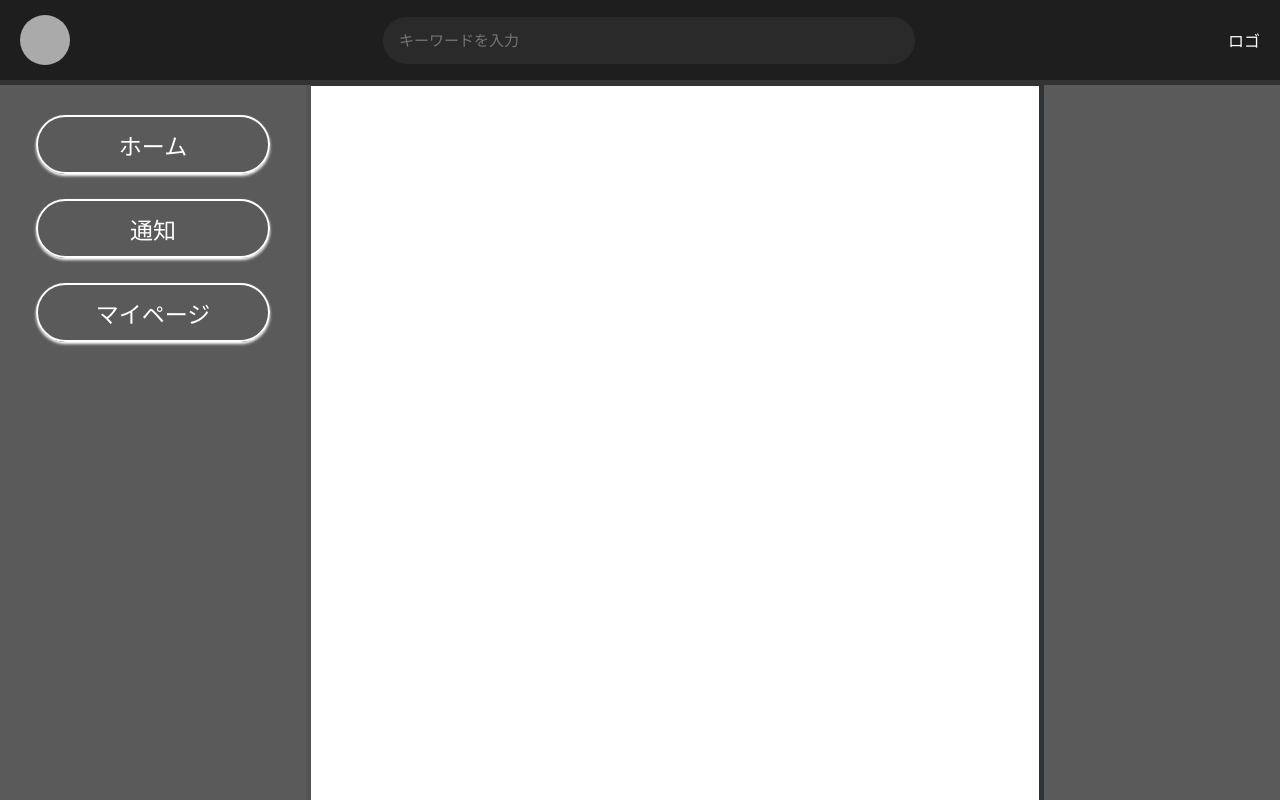
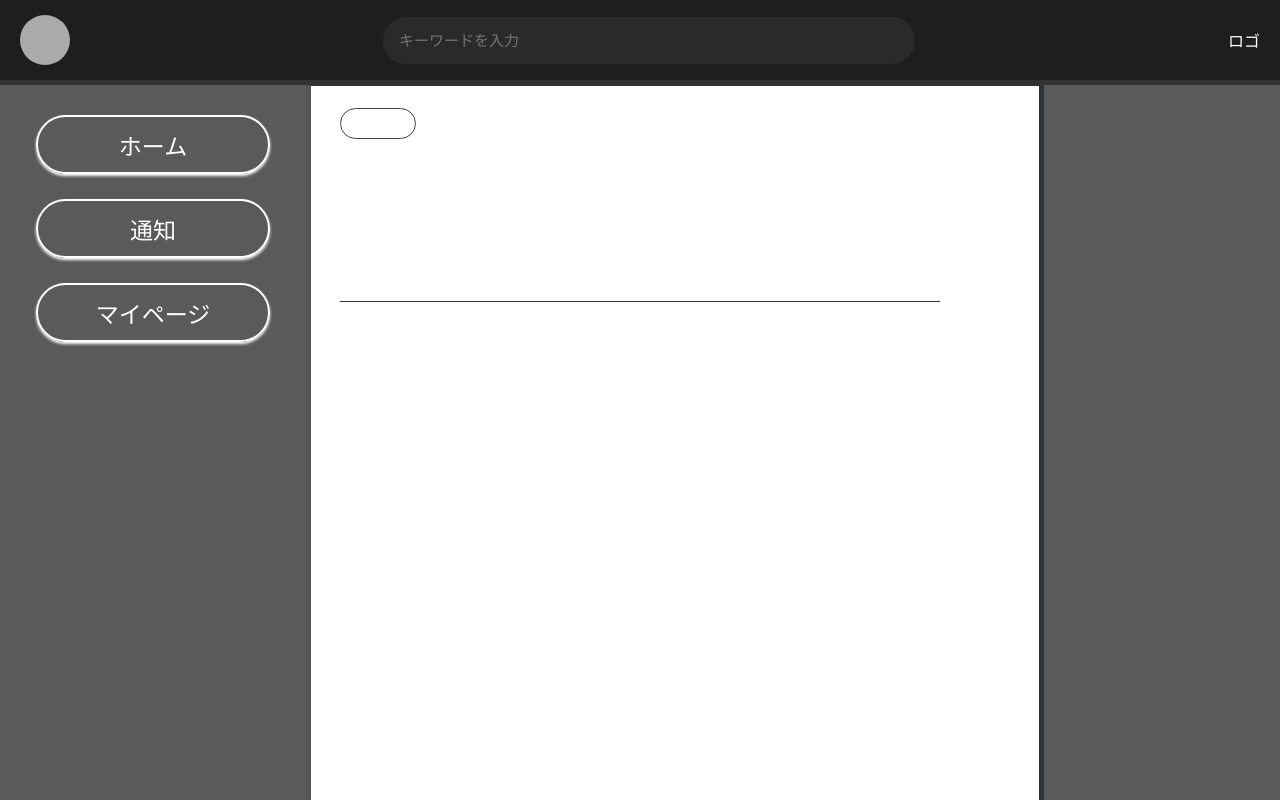
Before and after one commit to hosoyaYu/Twitterrrr, a Nuxt app: page /posts/1 in a window 1280 px wide. Before the commit this address had no page. Built offline with nearby package versions, Linux system fonts and the light colour scheme.

Commit message:
通知機能の作成

```diff
--- a/app/components/Sidebar.vue
+++ b/app/components/Sidebar.vue
@@ -1,15 +1,7 @@
 <script setup lang="ts">
 const emit = defineEmits(['notif'])
 
-const goToNotif = () => {
-  emit('notif', 'notif')
-  console.log("サイドバー：通知ボタンが押されたよ！")
-}
 
-const goToHome = () => {
-  console.log("サイドバー：ホームボタンが押されたよ！")
-  emit('notif', 'home')
-}
 </script>
 
 
--- /dev/null
+++ b/app/composables/useData.ts
@@ -0,0 +1,37 @@
+import type { st } from "vue-router/dist/index-BzEKChPW.js"
+
+export interface Reply{
+    id: number
+    userId: string
+    user: string
+    content: string
+}
+
+export interface Post{
+    id: number
+    userId: string
+    user: string
+    content: string
+    likes: number
+    liked: boolean
+    visibility: string
+    replies?: Reply[]
+}
+
+export const usePosts = () => useState<Post[]>('posts', () => [{
+    id: 1,
+    userId: 'user-1',
+    user: 'テスト',
+    content: 'これもテスト',
+    likes: 0,
+    liked: false,
+    visibility: 'public',
+    replies: []
+}])
+export const useNotifications = () => useState('notifications', () => [])
+export const useUserProfile = () => useState('userProfile', () => ({
+    id: 'user-123',
+    name: 'テスト',
+    bio: 'これもテスト',
+    avatarUrl: ''
+}))
--- a/app/layouts/default.vue
+++ b/app/layouts/default.vue
@@ -4,5 +4,7 @@
         <Header />
 
         <slot />
+
+
     </div>
 </template>
--- /dev/null
+++ b/app/pages/health.vue
@@ -0,0 +1,21 @@
+<script setup lang="ts">
+definePageMeta({ layout: 'auth'})
+const pingServer = async () => {
+
+  try {
+    const reply = await $fetch('https://apg-joetsu.tail02904.ts.net/health')
+
+    alert('成功' )
+
+  } catch (error) {
+
+    alert('失敗')
+  }
+}
+</script>
+
+<template>
+    <button @click="pingServer">
+  サーバー確認
+</button>
+</template>
--- a/app/pages/index.vue
+++ b/app/pages/index.vue
@@ -21,17 +21,11 @@ interface Post {
   replies?: Reply[]
 }
 
-// const View = ref('home')
 
-const posts = useState<Post[]>('posts-data', () => [])
+
+const posts = usePosts()
 const notifications = useState<any[]>('notif-data', () => [])
-const userProfile = useState('user-profile', () => ({
-  id: 'user-123',
-  name: "テスト",
-  bio: "これもテスト",
-  avatarUrl: '',
-  headerUrl:''
-}))
+const userProfile = useUserProfile()
 
 
 const handleAddPost = (text: string, visibility: string) => {
@@ -42,7 +36,8 @@ const handleAddPost = (text: string, visibility: string) => {
     content: text,
     likes: 0,
     liked: false,
-    visibility: visibility
+    visibility: visibility,
+    replies: []
   })
 }
 
@@ -59,7 +54,9 @@ const handlelike = (id: number) => {
 
       notifications.value.unshift({
         id: Date.now(),
-        message: `${postlike.user}さんが投稿 「${snipppet}」にいいねしました`,
+        type: 'like',
+        postId: postlike.id,
+        message: `${userProfile.value.name}さんが投稿 「${snipppet}」にいいねしました`,
         time: new Date().toLocaleTimeString()
       })
     }
@@ -85,22 +82,24 @@ const handleReply = (postId: number, text: string) => {
       id: Date.now(),
       userId: userProfile.value.id,
       user: userProfile.value.name,
-      content: text
+      content: text,
     })
 
     if (targetPost.userId === userProfile.value.id) {
       notifications.value.unshift({
         id: Date.now(),
+        type: 'reply',
+        postId: targetPost.id,
+        userName: userProfile.value.name,
         message: `${userProfile.value.name}さんが投稿に返信しました`,
-        time: new Date().toLocaleTimeString()
+        content: text,
+        time: new Date().toLocaleTimeString('ja-JP', { hour: '2-digit' , minute: '2-digit'}),
+        isRead: false
       })
     }
 
-
   }
 }
-
-
 
     const handeledelete = (postId: number) => {
       const isOk = confirm('投稿を削除しますか？')
--- a/app/pages/notification.vue
+++ b/app/pages/notification.vue
@@ -2,6 +2,10 @@
 import Sidebar from '~/components/Sidebar.vue'
 
 const notifications = useState<any[]>('notif-data', () => [])
+
+const goToPost = (postId: any) => {
+  navigateTo(`/posts/${postId}`)
+}
 </script>
 
 <template>
@@ -17,16 +21,12 @@ const notifications = useState<any[]>('notif-data', () => [])
         まだ通知はありません
       </div>
 
-      <div v-for="notif in notifications" :key="notif.id" class="notification-item">
+      <div v-for="notif in notifications" :key="notif.id" class="notification-item" @click="goToPost(notif.postId)" style="cursor: pointer;">
         <div class="notif-header">
           <strong>{{ notif.userName }}</strong>{{ notif.message }}
           <span class="notif-time">{{  notif.time }}</span>
         </div>
-
-
       </div>
-
-
     </div>
   </div>
 </template>
--- /dev/null
+++ b/app/pages/posts/[id].vue
@@ -0,0 +1,68 @@
+<template>
+    <div class="post-detail-container">
+        <button @click="navigateTo('/')" class="back-btn">← 戻る</button>
+
+        <div v-if="post" class="main-post">
+            <div class="post-card">
+                <h3>{{ post.user }}</h3>
+                <p class="content">{{ post.content }}</p>
+                <div class="time">{{ new Date(post.id).toLocaleString() }}</div>
+            </div>
+
+            <div class="replies-section">
+                <h4>返信</h4>
+                <div v-for="reply in post.replies" :key="reply.id" class="reply-card">
+                    <strong>{{  reply.user }}:</strong> {{ reply.content }}
+                </div>
+            </div>
+        </div>
+
+        <div v-else>投稿が見つかりません</div>
+    </div>
+</template>
+
+<script setup lang="ts">
+const route = useRoute()
+const posts = usePosts()
+const postId = Number(route.params.id)
+const post = computed(() => {
+  return (posts.value as any[]).find((p: any) => p.id === postId)
+})
+</script>
+
+<style scoped>
+.post-detail-container{
+    padding: 20px;
+    max-width: 600px;
+    margin: 0 auto;
+    color: white;
+    padding-top: 100px;
+}
+
+.back-btn{
+    background: none;
+    border: 1px solid #444;
+    color: white;
+    padding: 5px 15px;
+    border-radius: 20px;
+    cursor: pointer;
+    margin-bottom: 20px;
+}
+
+.post-card{
+    border-bottom: 1px solid #333;
+    padding-bottom: 20px;
+}
+
+.replies-section{
+    margin-top: 20px;
+}
+
+.reply-card{
+    padding: 10px;
+    border-left: 2px solid #1da1f2;
+    background: rgba(255, 255, 255, 0.05);
+}
+
+
+</style>
--- a/app/pages/profile.vue
+++ b/app/pages/profile.vue
@@ -21,12 +21,9 @@ interface Post {
 
 const posts = useState<Post[]>('posts-data', () =>[])
 const notifications = useState<any[]>('notifdata', () => [])
-const userProfile = useState('user-profile', () => ({
-  id: 'user-123',
-  name: 'テスト',
-  bio: 'これもテスト',
-  avatarUrl: ''
-}))
+const userProfile = useUserProfile()
+
+const editName = ref(userProfile.value.name)
 
 const isEditing = ref(false)
 
@@ -35,6 +32,8 @@ const myPosts = computed(() => {
 })
 
 const saveProfile = () => {
+  userProfile.value.name = editName.value
+
   posts.value.forEach(p => {
     if (p.userId === userProfile.value.id){
       p.user = userProfile.value.name
@@ -83,7 +82,7 @@ const handleReply = (postId: number, text: string) => {
         id: Date.now(),
         message: `${userProfile.value.name}さんが投稿に返信しました`,
         time: new Date().toLocaleTimeString()
-      })
+    })
     }
   }
 }
```
Also changed, not shown: app/app.vue (line endings or trailing spaces). Lines whose indentation alone changed are shown as unchanged.
